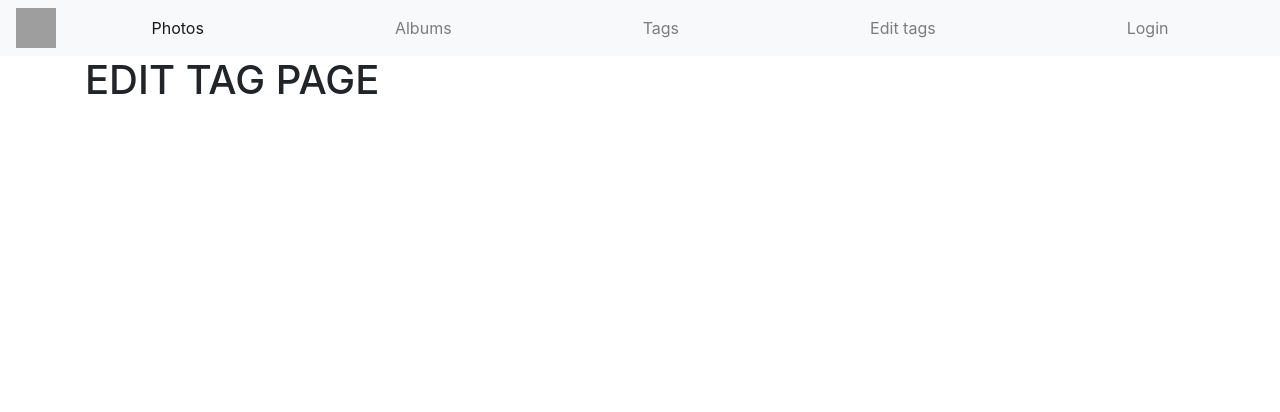
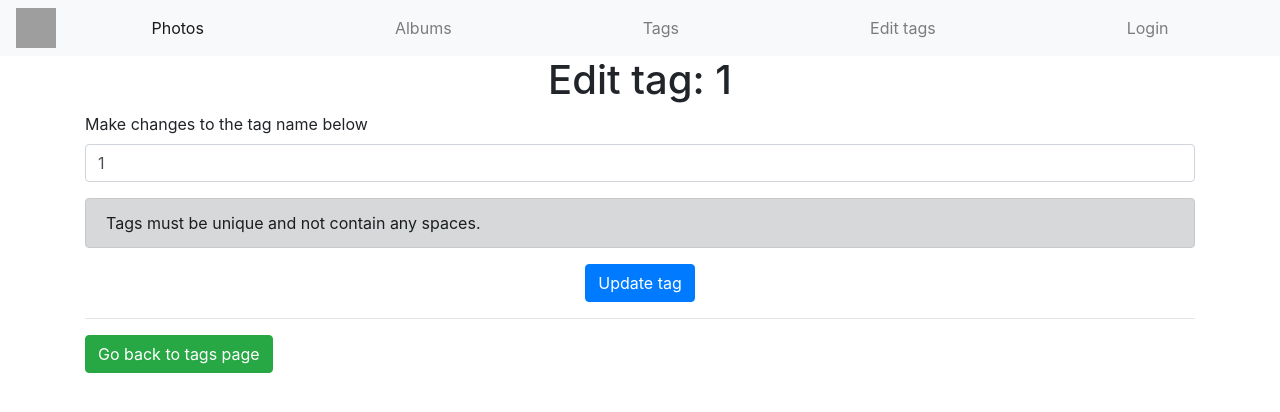
Before and after one commit to a-watkin/flask-photo-site, a Flask app: page /edit/tag/1 in a window 1280 px wide. Shown: the top 412 px of the page. Run offline with Flask 2, Linux system fonts and the light colour scheme; some libraries are stand-ins or nearby versions; grey boxes are pictures that could not be loaded.

Commit message:
added a form for updating tags

```diff
--- a/app.py
+++ b/app.py
@@ -2,6 +2,7 @@ import json
 
 from flask import Flask, render_template, request, session, flash, redirect, url_for, g, jsonify
 from flask import json
+from wtforms import Form, BooleanField, StringField, PasswordField, validators
 from database_interface import Database
 from photo import Photos
 from album import Album
@@ -39,9 +40,22 @@ kill -9 processId
 """
 
 
-@app.route('/edit/tag/<string:tag_name>', methods=['GET'])
+@app.route('/edit/tag/<string:tag_name>', methods=['GET', 'POST'])
 def edit_tag(tag_name):
-    return render_template('edit_tag.html'), 200
+    if request.method == 'GET':
+        print('\n get message recieved')
+
+        return render_template('edit_tag.html', tag_name=tag_name), 200
+
+    if request.method == 'POST':
+        new_tag_name = request.form['new_tag_name']
+        # attemp to do database update
+
+        print('POST REQUEST RECIEVED WITH VALUE OF', new_tag_name)
+
+        # flash('tag updated')
+
+        return render_template('edit_tag.html', tag_name=new_tag_name), 200
 
 
 @app.route('/edit/tags')
@@ -54,6 +68,7 @@ def edit_tags():
 def get_tags():
     tag_data = t.get_all_tags()
     # print(tag_data)
+
     return render_template('tags.html', json_data=tag_data)
 
 
@@ -61,7 +76,7 @@ def get_tags():
 def photos_by_tag_name(tag_name):
     tag_data = t.get_photos_by_tag(tag_name)
     json_data = tag_data
-    print(json_data)
+    # print(json_data)
     return render_template('tag_photos.html', json_data=json_data)
 
 
--- a/tag.py
+++ b/tag.py
@@ -10,7 +10,7 @@ class Tag(object):
     def get_all_tags(self):
         tag_data = self.db.get_query_as_list("SELECT tag_name FROM tag")
 
-        print(tag_data)
+        # print(tag_data)
 
         rtn_dict = {
             # 'tag_info': {'number_of_photos': self.get_photo_count_by_tag(tag_name)}
--- a/templates/edit_tag.html
+++ b/templates/edit_tag.html
@@ -1,5 +1,51 @@
 {% extends "template.html" %} {% block content %}
 
-<h1>EDIT TAG PAGE</h1>
+
+<div class="row text-center">
+    <div class="col">
+        <h1>Edit tag: {{tag_name}}</h1>
+    </div>
+</div>
+
+<div class="row">
+    <div class="col">
+        <form method="post">
+            <div class="form-group">
+                <label for="renaming-tag">Make changes to the tag name below</label>
+                <input name="new_tag_name" type="text" class="form-control" value="{{tag_name}}">
+            </div>
+
+            <div class="row">
+
+                <div class="col">
+                    <div class="alert alert-dark" role="alert">
+                        Tags must be unique and not contain any spaces.
+                    </div>
+                </div>
+            </div>
+
+            <div class="row">
+                <div class="col text-center">
+                    <button type="submit" class="btn btn-primary">Update tag</button>
+
+                </div>
+
+
+
+            </div>
+
+        </form>
+
+    </div>
+</div>
+<hr>
+<div class="row">
+    <div class="col">
+        <a href="/tags/">
+            <button class="btn btn-success"">Go back to tags page</button>
+        </a>
+    </div>
+
+</div>
 
 {% endblock %}
--- a/templates/template.html
+++ b/templates/template.html
@@ -74,7 +74,11 @@
         {% if messages %}
         <ul class=flashes>
             {% for message in messages %}
-            <li>{{ message }}</li>
+
+            <div class="alert alert-dark" role="alert">
+                {{ message }}
+            </div>
+
             {% endfor %}
         </ul>
         {% endif %}
```
Also changed, not shown: templates/edit_tags.html (+9 -1 lines).
